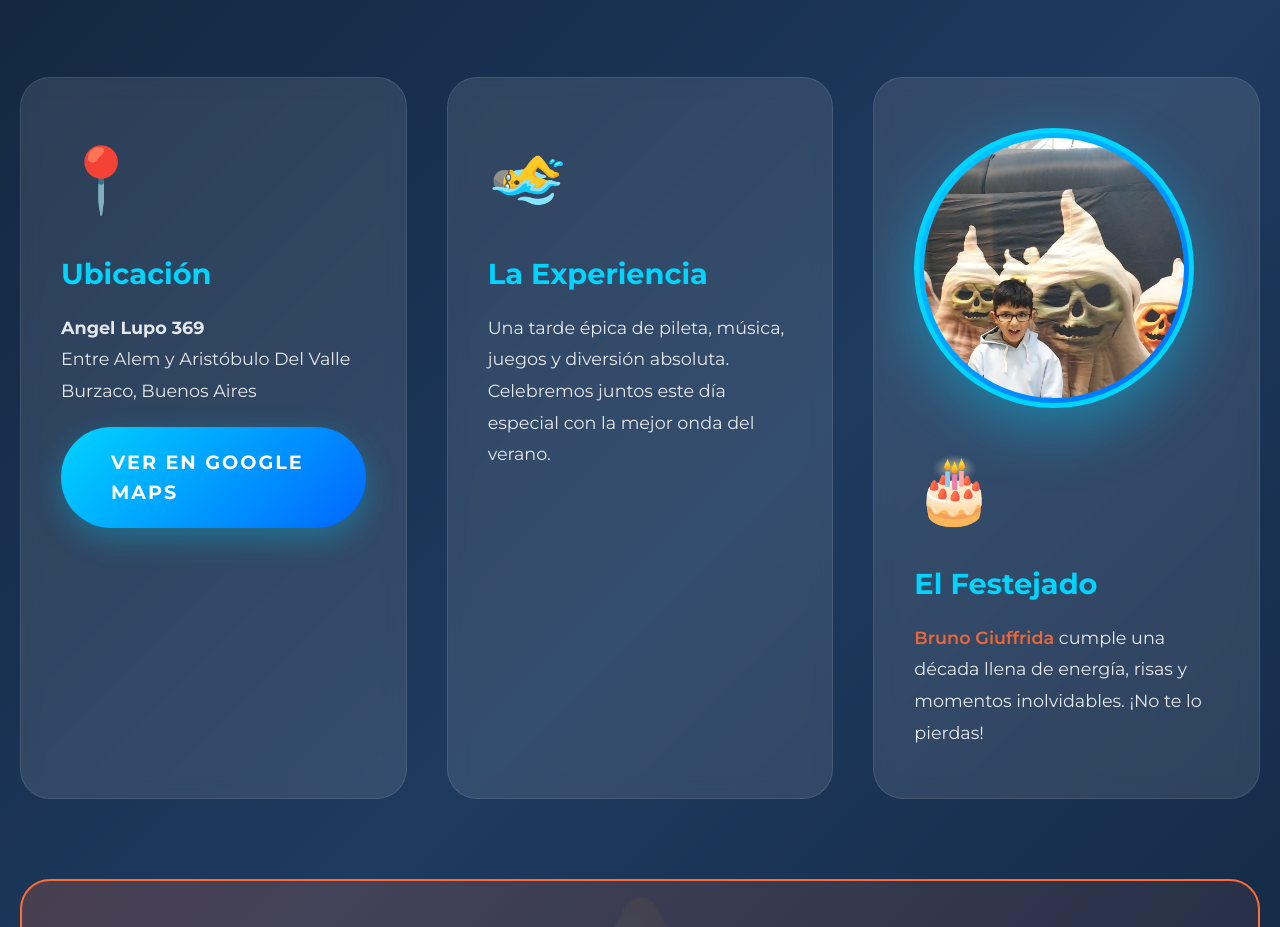
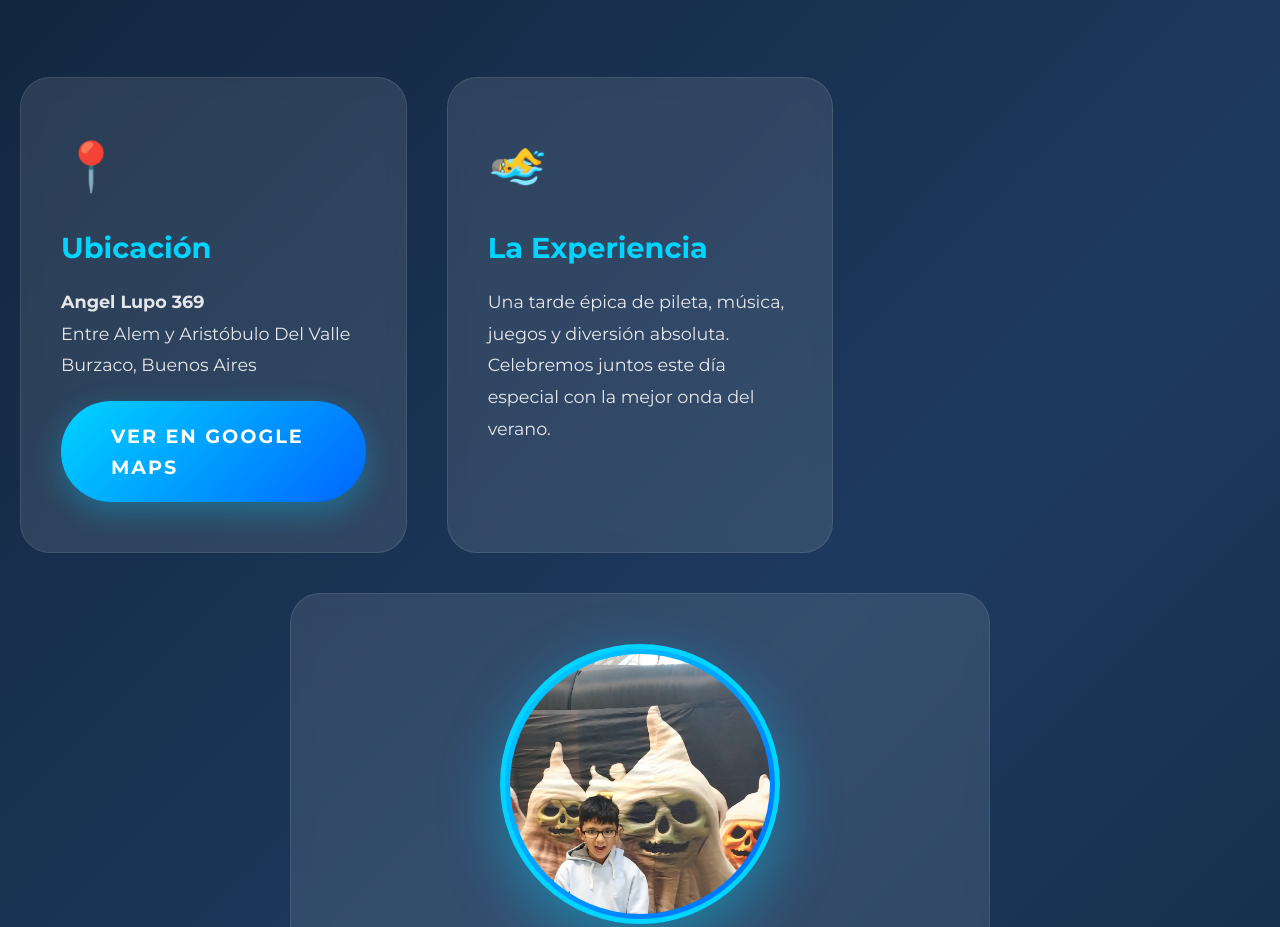
Before and after one commit to alejandrogiu/cumple_bruno, a plain HTML site: page index.html in a window 1280 px wide. Shown: the part 1059-1986 px from the top of the page. Drawn offline with nearby package versions, Linux system fonts and the light colour scheme.

Commit message:
Update index.html

```diff
--- a/index.html
+++ b/index.html
@@ -211,11 +211,18 @@
             grid-template-columns: repeat(auto-fit, minmax(300px, 1fr));
             gap: 40px;
             margin-bottom: 80px;
-
-            justify-items: center;
-            justify-content: center;
+            justify-items: center;     /* centra cada tarjeta */
+            justify-content: center;   /* centra el conjunto */
         }
 
+        .info-grid > .featured-card {
+            grid-column: 1 / -1;
+            max-width: 700px;
+            margin: 0 auto;
+            display: flex;
+            flex-direction: column;
+            align-items: center;
+        }
 
 
         .info-card {
@@ -252,7 +259,7 @@
         }
 
         .info-card .icon {
-            font-size: 4rem;
+            font-size: 3rem;
             margin-bottom: 20px;
             display: block;
         }
@@ -276,8 +283,11 @@
         }
 
         .featured-card {
-            grid-column: auto;
-            max-width: 500px;   /* o lo que quieras */
+            grid-column: 1 / -1;
+            display: flex;
+            flex-direction: column;
+            align-items: center;
+            max-width: 700px;
             margin: 0 auto;
         }
 
@@ -545,6 +555,7 @@
         @media (max-width: 768px) {
             .hero-details {
                 gap: 20px;
+            .info-card {padding: 35px 25px;}
             }
 
             .detail-item {
```
